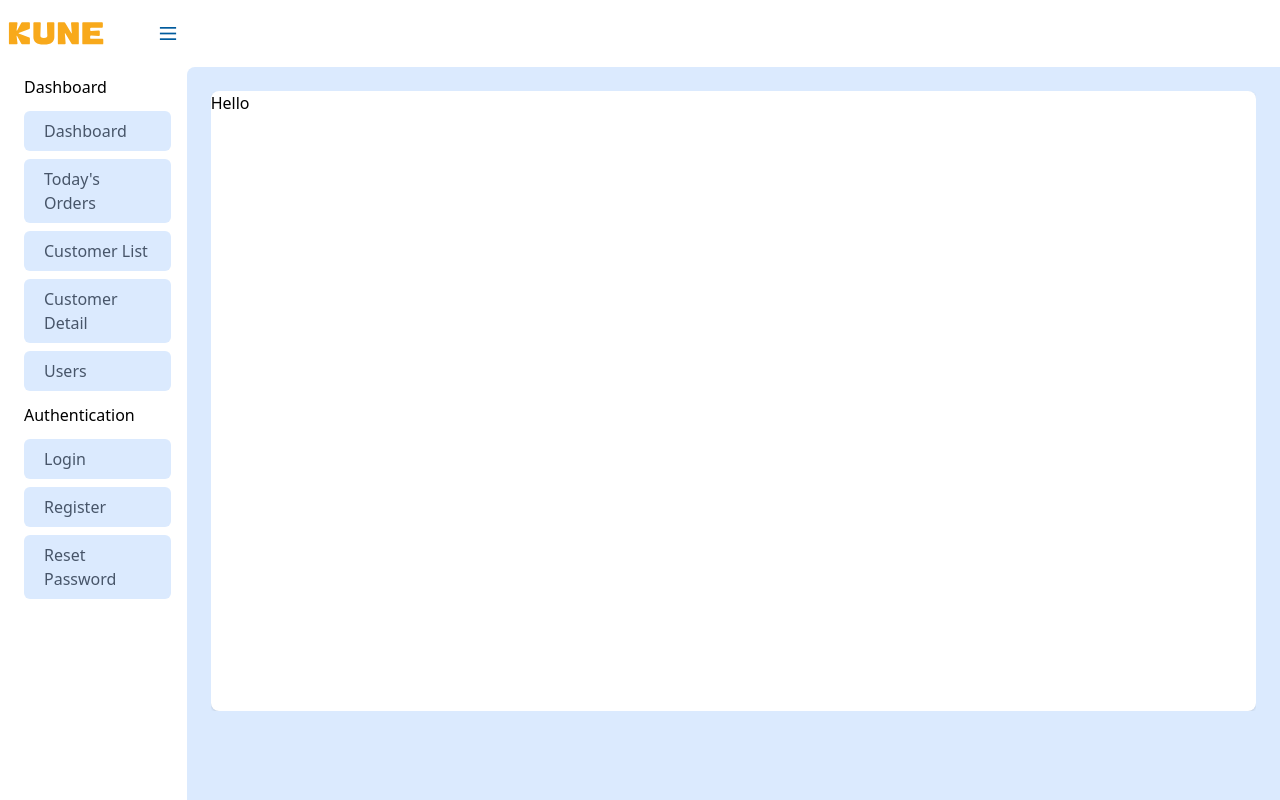
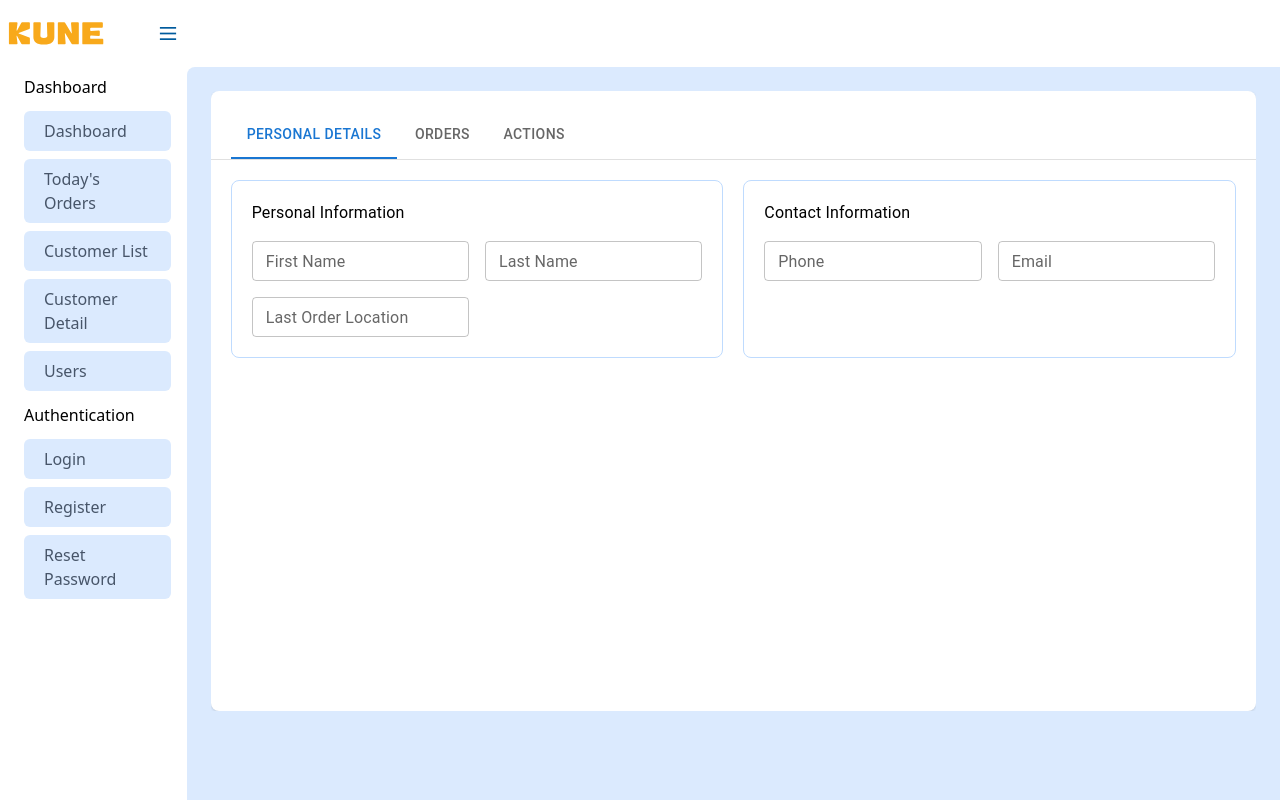
Before and after one commit to DanielMontet/cs-portal, a Next.js app: page /customers/1 in a window 1280 px wide. Built offline with nearby package versions, Linux system fonts and the light colour scheme.

Commit message:
Added a customer detail landing page

```diff
--- a/components/Layout/layout.component.tsx
+++ b/components/Layout/layout.component.tsx
@@ -25,12 +25,12 @@ const Layout: React.FunctionComponent<AppProps> = ({ page }) => {
                 Today's Orders
               </a>
             </Link>
-            <Link href="/customer-list">
+            <Link href="/customers">
               <a className="bg-blue-100 text-slate-600 my-1 rounded-md px-5 py-2">
                 Customer List
               </a>
             </Link>
-            <Link href="/customer-detail">
+            <Link href="/customers/1">
               <a className="bg-blue-100 text-slate-600 my-1 rounded-md px-5 py-2">
                 Customer Detail
               </a>
--- /dev/null
+++ b/components/TabNav/tab-nav-util.component.tsx
@@ -0,0 +1,30 @@
+import Typography from "@mui/material/Typography";
+import Box from "@mui/material/Box";
+import { AppProps } from "../../types/props.types";
+
+export function TabPanel(props: AppProps) {
+  const { children, value, index, ...other } = props;
+
+  return (
+    <div
+      role="tabpanel"
+      hidden={value !== index}
+      id={`simple-tabpanel-${index}`}
+      aria-labelledby={`simple-tab-${index}`}
+      {...other}
+    >
+      {value === index && (
+        <Box>
+          <Typography>{children}</Typography>
+        </Box>
+      )}
+    </div>
+  );
+}
+
+export function a11yProps(index: number) {
+  return {
+    id: `simple-tab-${index}`,
+    "aria-controls": `simple-tabpanel-${index}`,
+  };
+}
--- a/package.json
+++ b/package.json
@@ -9,6 +9,9 @@
     "lint": "next lint"
   },
   "dependencies": {
+    "@emotion/react": "^11.8.2",
+    "@emotion/styled": "^11.8.1",
+    "@mui/material": "^5.5.0",
     "next": "12.1.0",
     "react": "17.0.2",
     "react-dom": "17.0.2",
--- a/pages/customers/[id].tsx
+++ b/pages/customers/[id].tsx
@@ -1,12 +1,296 @@
+import Box from "@mui/material/Box";
+import Tab from "@mui/material/Tab";
+import Tabs from "@mui/material/Tabs";
+import React from "react";
 import Layout from "../../components/Layout/layout.component";
+import {
+  TabPanel,
+  a11yProps,
+} from "../../components/TabNav/tab-nav-util.component";
 import { AppProps } from "../../types/props.types";
+import TextField from "@mui/material/TextField";
+import TableContainer from "@mui/material/TableContainer";
+import Table from "@mui/material/Table";
+import TableRow from "@mui/material/TableRow";
+import TableHead from "@mui/material/TableHead";
+import TableBody from "@mui/material/TableBody";
+import TableCell from "@mui/material/TableCell";
+import Button from "@mui/material/Button";
+import Link from "next/link";
 
 const Page: React.FunctionComponent<AppProps> = (props) => {
   return <Layout page={<CustomerDetail />} />;
 };
 
 const CustomerDetail: React.FunctionComponent<AppProps> = (props) => {
-  return <section className="shadow rounded-lg bg-white h-full">Hello</section>;
+  return (
+    <section className="shadow rounded-lg bg-white h-full">
+      <CustomerDetailsNavigation />
+    </section>
+  );
+};
+
+function CustomerDetailsNavigation() {
+  const [value, setValue] = React.useState(0);
+
+  const handleChange = (event: any, newValue: any) => {
+    setValue(newValue);
+  };
+
+  return (
+    <Box sx={{ width: "100%" }}>
+      <Box sx={{ borderBottom: 1, borderColor: "divider" }}>
+        <Tabs
+          value={value}
+          onChange={handleChange}
+          aria-label="basic tabs example"
+          className="px-5 pt-5"
+        >
+          <Tab label="Personal Details" {...a11yProps(0)} />
+          <Tab label="Orders" {...a11yProps(1)} />
+          <Tab label="Actions" {...a11yProps(1)} />
+        </Tabs>
+      </Box>
+      <TabPanel value={value} index={0}>
+        <section className="grid grid-cols-6 gap-5 mt-5 px-5">
+          <section className="border border-blue-200 col-span-3 p-5 rounded-lg">
+            <label>Personal Information</label>
+            <div className="mt-4 grid grid-cols-6 gap-4">
+              <TextField
+                id="outlined-basic"
+                label="First Name"
+                variant="outlined"
+                size="small"
+                className="col-span-3"
+              />
+              <TextField
+                id="outlined-basic"
+                label="Last Name"
+                variant="outlined"
+                size="small"
+                className="col-span-3"
+              />
+              <TextField
+                id="outlined-basic"
+                label="Last Order Location"
+                variant="outlined"
+                size="small"
+                className="col-span-3"
+              />
+            </div>
+          </section>
+          <section className="border border-blue-200 col-span-3 p-5 rounded-lg">
+            <label>Contact Information</label>
+            <div className="mt-4 grid grid-cols-6 gap-4">
+              <TextField
+                id="outlined-basic"
+                label="Phone"
+                variant="outlined"
+                size="small"
+                className="col-span-3"
+                inputProps={{ inputMode: "numeric", pattern: "[0-9]*" }}
+              />
+              <TextField
+                id="outlined-basic"
+                label="Email"
+                variant="outlined"
+                size="small"
+                className="col-span-3"
+              />
+            </div>
+          </section>
+        </section>
+      </TabPanel>
+      <TabPanel value={value} index={1}>
+        <CustomerOrderTable />
+      </TabPanel>
+      <TabPanel value={value} index={2}>
+        <ActionsNavigation />
+      </TabPanel>
+    </Box>
+  );
+}
+
+function createData(
+  name: any,
+  calories: any,
+  fat: any,
+  carbs: any,
+  protein: any
+) {
+  return { name, calories, fat, carbs, protein };
+}
+
+const rows = [
+  createData("Frozen yoghurt", 159, 6.0, 24, 4.0),
+  createData("Ice cream sandwich", 237, 9.0, 37, 4.3),
+  createData("Eclair", 262, 16.0, 24, 6.0),
+  createData("Cupcake", 305, 3.7, 67, 4.3),
+  createData("Gingerbread", 356, 16.0, 49, 3.9),
+];
+
+function CustomerOrderTable() {
+  return (
+    <TableContainer component={"div"} className="mt-5">
+      <Table sx={{ minWidth: 650 }} aria-label="simple table">
+        <TableHead>
+          <TableRow>
+            <TableCell className="font-bold pl-10">Order ID</TableCell>
+            <TableCell className="font-bold" align="center">
+              Delivery Address
+            </TableCell>
+            <TableCell className="font-bold" align="center">
+              Company/Apartment
+            </TableCell>
+            <TableCell className="font-bold " align="center">
+              Total Amount
+            </TableCell>
+            <TableCell className="font-bold" align="center">
+              Status
+            </TableCell>
+            <TableCell className="font-bold" align="center">
+              Tracking
+            </TableCell>
+            <TableCell className="font-bold" align="center">
+              Action
+            </TableCell>
+          </TableRow>
+        </TableHead>
+        <TableBody>
+          {rows.map((row) => (
+            <TableRow key={row.name}>
+              <TableCell className="pl-10 py-5" component="th" scope="row">
+                {row.name}
+              </TableCell>
+              <TableCell className="py-5" align="center">
+                {row.calories}
+              </TableCell>
+              <TableCell className="py-5" align="center">
+                {row.fat}
+              </TableCell>
+              <TableCell className="py-5" align="center">
+                {row.carbs}
+              </TableCell>
+              <TableCell className="py-5" align="center">
+                {row.protein}
+              </TableCell>
+              <TableCell className="py-5" align="center">
+                {row.protein}
+              </TableCell>
+              <TableCell className="p-5" align="center">
+                <span className="text-blue-500 font-medium">
+                  <Link href={"/orders/1"}>
+                    <a>view</a>
+                  </Link>
+                </span>
+              </TableCell>
+            </TableRow>
+          ))}
+        </TableBody>
+      </Table>
+    </TableContainer>
+  );
+}
+
+const ActionsNavigation: React.FunctionComponent = (props) => {
+  const [value, setValue] = React.useState(0);
+
+  const handleChange = (event: any, newValue: any) => {
+    setValue(newValue);
+  };
+  return (
+    <Box
+      className="p-5"
+      sx={{
+        flexGrow: 1,
+        bgcolor: "background.paper",
+        display: "flex",
+        width: "100%",
+      }}
+    >
+      <Tabs
+        orientation="vertical"
+        variant="scrollable"
+        value={value}
+        onChange={handleChange}
+        aria-label="Vertical tabs example"
+        sx={{ borderRight: 1, borderColor: "divider" }}
+      >
+        <Tab
+          className="capitalize"
+          label="Approve Details Change"
+          {...a11yProps(0)}
+        />
+        <Tab className="capitalize" label="Make Order" {...a11yProps(1)} />
+      </Tabs>
+      <TabPanel value={value} index={0}>
+        <div className="p-5">Approve Change of Customer Details</div>
+      </TabPanel>
+      <TabPanel value={value} index={1}>
+        <div className="p-5 grid grid-cols-6 gap-4">
+          <section className="border border-blue-200 col-span-3 p-5 rounded-lg">
+            <label>Personal Information</label>
+            <div className="mt-4 grid grid-cols-6 gap-4">
+              <TextField
+                id="outlined-basic"
+                label="First Name"
+                variant="outlined"
+                size="small"
+                className="col-span-3"
+              />
+              <TextField
+                id="outlined-basic"
+                label="Last Name"
+                variant="outlined"
+                size="small"
+                className="col-span-3"
+              />
+              <TextField
+                id="outlined-basic"
+                label="Email"
+                variant="outlined"
+                size="small"
+                className="col-span-3"
+              />
+            </div>
+          </section>
+          <section className="border border-blue-200 col-span-3 p-5 rounded-lg">
+            <label>Delivery Information</label>
+            <div className="mt-4 grid grid-cols-6 gap-4">
+              <TextField
+                id="outlined-basic"
+                label="Delivery Address"
+                variant="outlined"
+                size="small"
+                className="col-span-3"
+              />
+              <TextField
+                id="outlined-basic"
+                label="Company/Apartment No"
+                variant="outlined"
+                size="small"
+                className="col-span-3"
+              />
+              <TextField
+                id="outlined-basic"
+                label="Note"
+                variant="outlined"
+                size="small"
+                className="col-span-6"
+                multiline={true}
+                rows={10}
+              />
+            </div>
+          </section>
+        </div>
+        <div className="p-5 flex justify-end">
+          <Button size="small" className="bg-blue-500 " variant="contained">
+            Save
+          </Button>
+        </div>
+      </TabPanel>
+    </Box>
+  );
 };
 
 export default Page;
```
Also changed, not shown: types/props.types.ts (+5 -2 lines), 1 other file (tests, documents, lock files or other folders).
